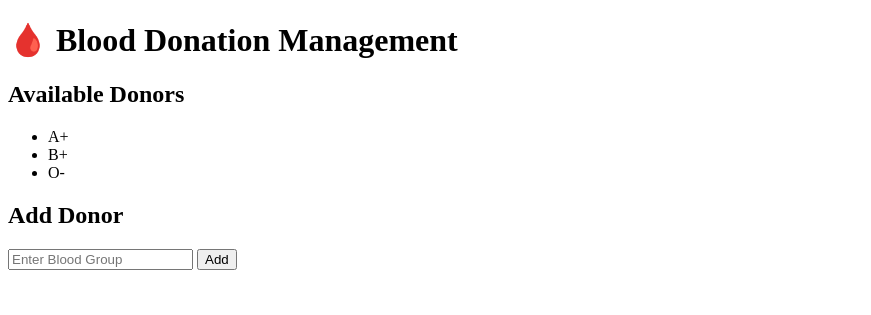
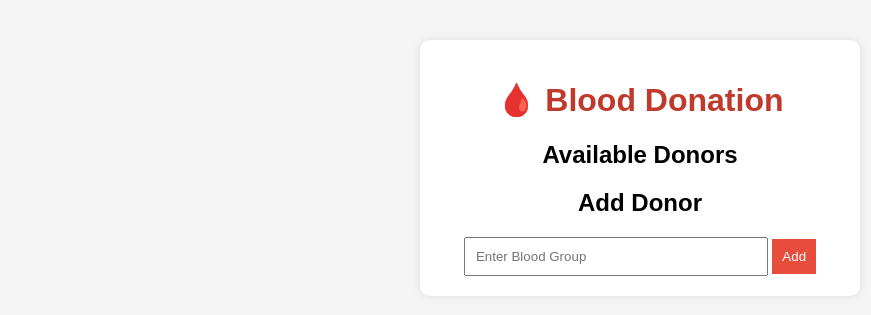
Before and after one commit to spandan-s-afk/blood-donation-app, a Flask app: page / in a window 1280 px wide. Shown: the top 315 px of the page, without its empty margins (0-871 px from the left). Run offline with Flask 3, Linux system fonts and the light colour scheme; data that the repository does not hold is empty.

Commit message:
improved UI

```diff
--- a/app.py
+++ b/app.py
@@ -1,20 +1,37 @@
+import sqlite3
+import os
 from flask import Flask, render_template, request, redirect
-import os
 
 app = Flask(__name__)
 
-donor_list = ["A+", "B+", "O-"]
+# Create DB if not exists
+def init_db():
+    conn = sqlite3.connect('donors.db')
+    c = conn.cursor()
+    c.execute('CREATE TABLE IF NOT EXISTS donors (id INTEGER PRIMARY KEY, blood TEXT)')
+    conn.commit()
+    conn.close()
 
 @app.route('/')
 def home():
-    return render_template("index.html", donors=donor_list)
+    conn = sqlite3.connect('donors.db')
+    c = conn.cursor()
+    c.execute("SELECT blood FROM donors")
+    donors = [row[0] for row in c.fetchall()]
+    conn.close()
+    return render_template("index.html", donors=donors)
 
 @app.route('/add', methods=['POST'])
 def add_donor():
     blood = request.form.get("blood_group")
     if blood:
-        donor_list.append(blood)
+        conn = sqlite3.connect('donors.db')
+        c = conn.cursor()
+        c.execute("INSERT INTO donors (blood) VALUES (?)", (blood,))
+        conn.commit()
+        conn.close()
     return redirect('/')
 
 if __name__ == '__main__':
+    init_db()
     app.run(host='0.0.0.0', port=int(os.environ.get("PORT", 5000)))
--- a/templates/index.html
+++ b/templates/index.html
@@ -2,9 +2,61 @@
 <html>
 <head>
     <title>Blood Donation App</title>
+    <style>
+        body {
+            font-family: Arial;
+            background: #f5f5f5;
+            text-align: center;
+        }
+
+        h1 {
+            color: #c0392b;
+        }
+
+        .container {
+            background: white;
+            padding: 20px;
+            margin: 40px auto;
+            width: 400px;
+            border-radius: 10px;
+            box-shadow: 0px 0px 10px rgba(0,0,0,0.1);
+        }
+
+        ul {
+            list-style: none;
+            padding: 0;
+        }
+
+        li {
+            background: #ecf0f1;
+            margin: 5px;
+            padding: 10px;
+            border-radius: 5px;
+        }
+
+        input {
+            padding: 10px;
+            width: 70%;
+        }
+
+        button {
+            padding: 10px;
+            background: #e74c3c;
+            color: white;
+            border: none;
+            cursor: pointer;
+        }
+
+        button:hover {
+            background: #c0392b;
+        }
+    </style>
 </head>
+
 <body>
-    <h1>🩸 Blood Donation Management</h1>
+
+<div class="container">
+    <h1>🩸 Blood Donation</h1>
 
     <h2>Available Donors</h2>
     <ul>
@@ -15,8 +67,10 @@
 
     <h2>Add Donor</h2>
     <form method="POST" action="/add">
-        <input type="text" name="blood_group" placeholder="Enter Blood Group">
+        <input type="text" name="blood_group" placeholder="Enter Blood Group" required>
         <button type="submit">Add</button>
     </form>
+</div>
+
 </body>
 </html>
```
